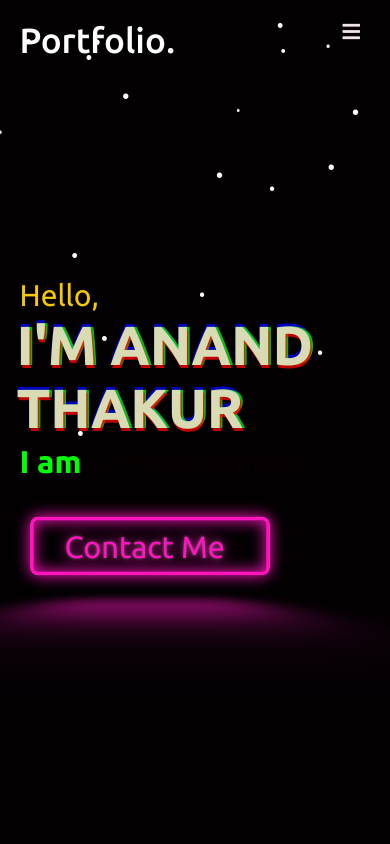
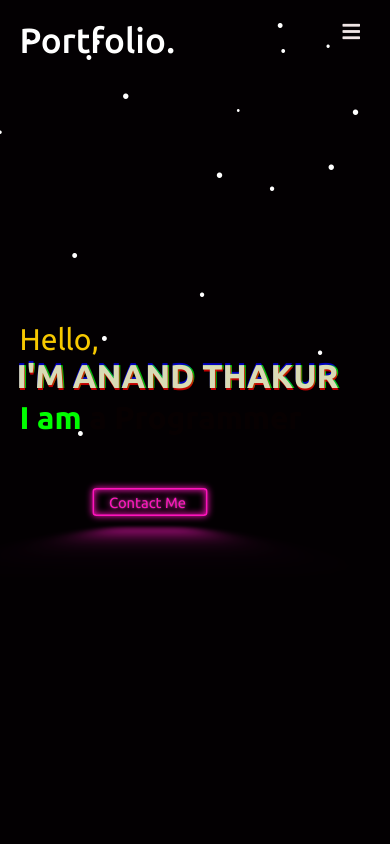
Before and after one commit to Appleblade22/Portfolio1, a plain HTML site: page index.html in a window 390 px wide. Shown: the top 844 px of the page. Drawn offline with Linux system fonts and the light colour scheme.

Commit message:
Update style.css

```diff
--- a/CSS/style.css
+++ b/CSS/style.css
@@ -164,7 +164,7 @@ nav.sticky .menu-btn {
   margin-left: auto;
   margin-right: auto;
   width: 500px;
-  scale: 0.6;
+  transform: scale(0.6);
 }
 
 .home .neon-button::before {
@@ -715,7 +715,7 @@ footer .text span{
    font-size: 33px;
  }
  .skill-section .skill{
-   scale: 0.856;
+  transform: scale(0.856);
  }
 
  .projects .boxes .box{
@@ -724,7 +724,7 @@ footer .text span{
  }
 
  .home .neon-button {
-  scale:0.48;
+  transform: scale(0.48);
 }
 
 }
@@ -748,7 +748,7 @@ footer .text span{
 }
 @media (max-width:400px){
   .home .glitch{
-    font-size: 55px;
+    font-size: 33px;
   }
   .home .text-three{
     font-size: 21px;
@@ -761,9 +761,9 @@ footer .text span{
     margin-right:0;
     margin-left:0;
 
-    scale: 0.48;
+    transform: scale(0.48);
   }
   .skill-section .skill{
-    scale: 0.756;
+    transform: scale(0.756);
   }
 }
```
